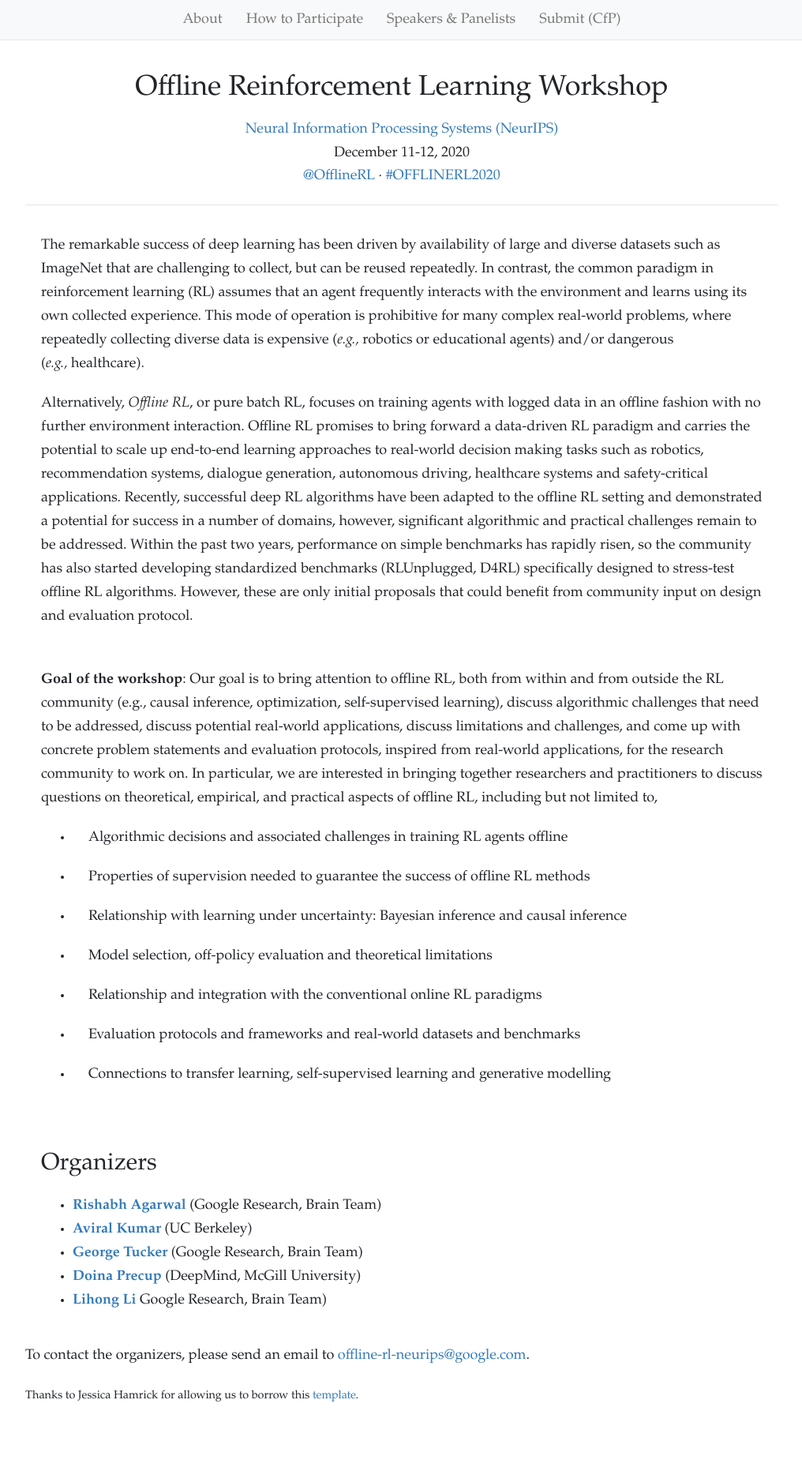
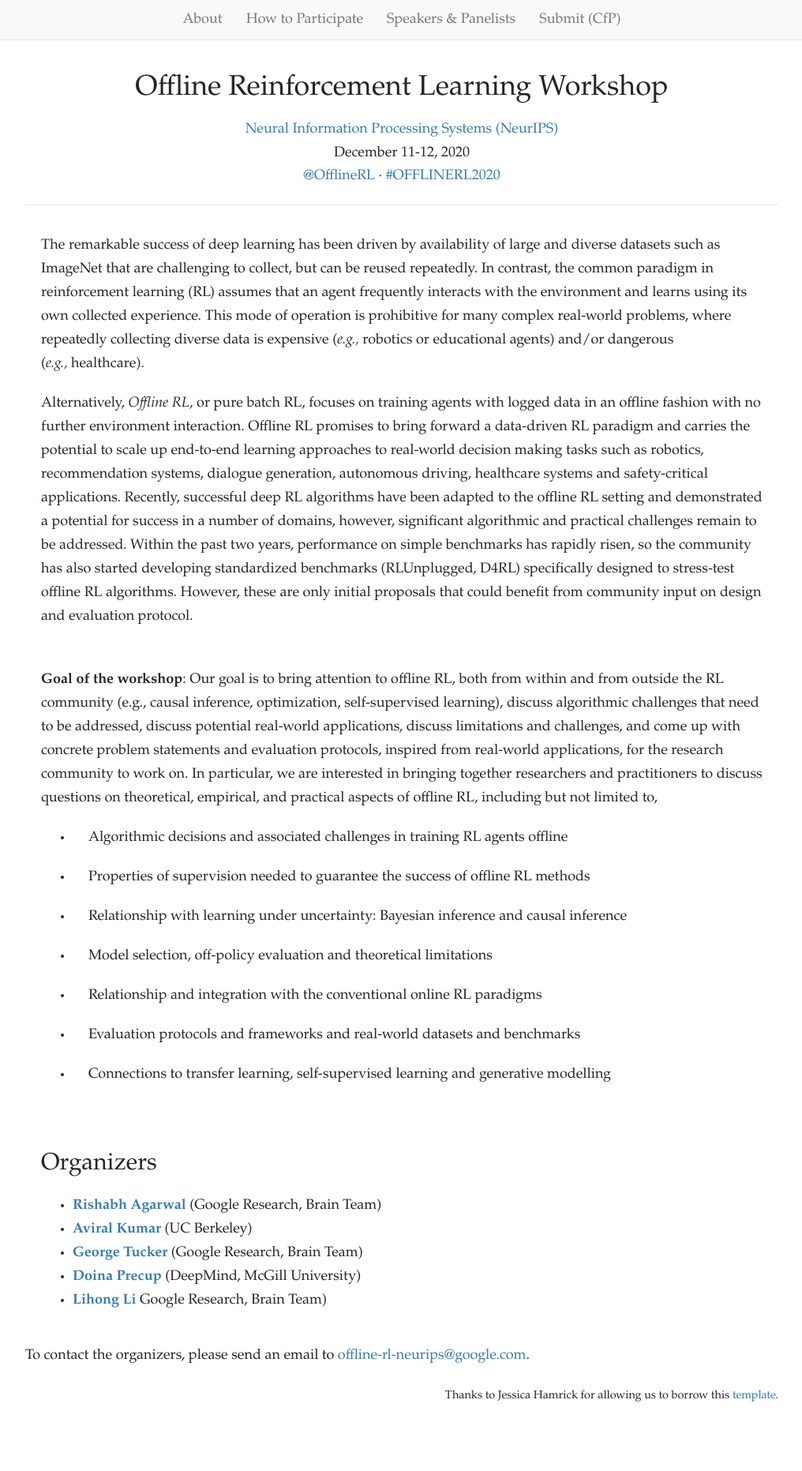
Before and after one commit to offline-rl-neurips/offline-rl-neurips.github.io, a Jekyll site: the page built from index.html, in a window 1280 px wide. Shown: the whole page at 79% size, without its empty margins (131-1147 px from the left). Built offline with Jekyll 4.4.1, drawn with Linux system fonts in a browser that asks for light colours; nearby versions of some CDN libraries.

Commit message:
Update index.html

```diff
--- a/index.html
+++ b/index.html
@@ -18,20 +18,6 @@ layout: default
 <li><p>Connections to transfer learning, self-supervised learning and generative modelling</p></li>
 </ul>
 </div>
-
-<!-- <div id="sponsors" class="row">
-<h2>Sponsors</h2>
-<div class="break"></div>
-<div>
-<p>
-  <a href="http://research.fb.com"><img src="images/facebook.png" height="80px"/></a>
-  <a href="http://deepmind.com"><img src="images/deepmind.png" height="80px"/></a>
-  <a href="https://cbmm.mit.edu/"><img src="images/cbmm.png" height="100px"/></a>
-</p>
-<p>Any opinions, findings, and conclusions or recommendations expressed in this material are those of the author(s) and do not necessarily reflect the views of the National Science Foundation.</p>
-</div>
-</div> -->
-
 <div id="organizers" class="row">
 <h2>Organizers</h2>
 <div class="break"></div>
@@ -43,10 +29,10 @@ layout: default
   <li><b><a href="https://lihongli.github.io">Lihong Li</a></b> Google Research, Brain Team)</li>
 </ul>
 </div>
-
 <p> To contact the organizers, please send an email to <a href="mailto:offline-rl-neurips@google.com">offline-rl-neurips@google.com</a>. <p>
 
-<p>
+
+<p style="text-align:right">
   <small> Thanks to Jessica Hamrick for allowing us to borrow this <a href="https://baicsworkshop.github.io/index.html">template</a>. </small> </p>
 
 <!-- <div id="pc" class="row">
```
